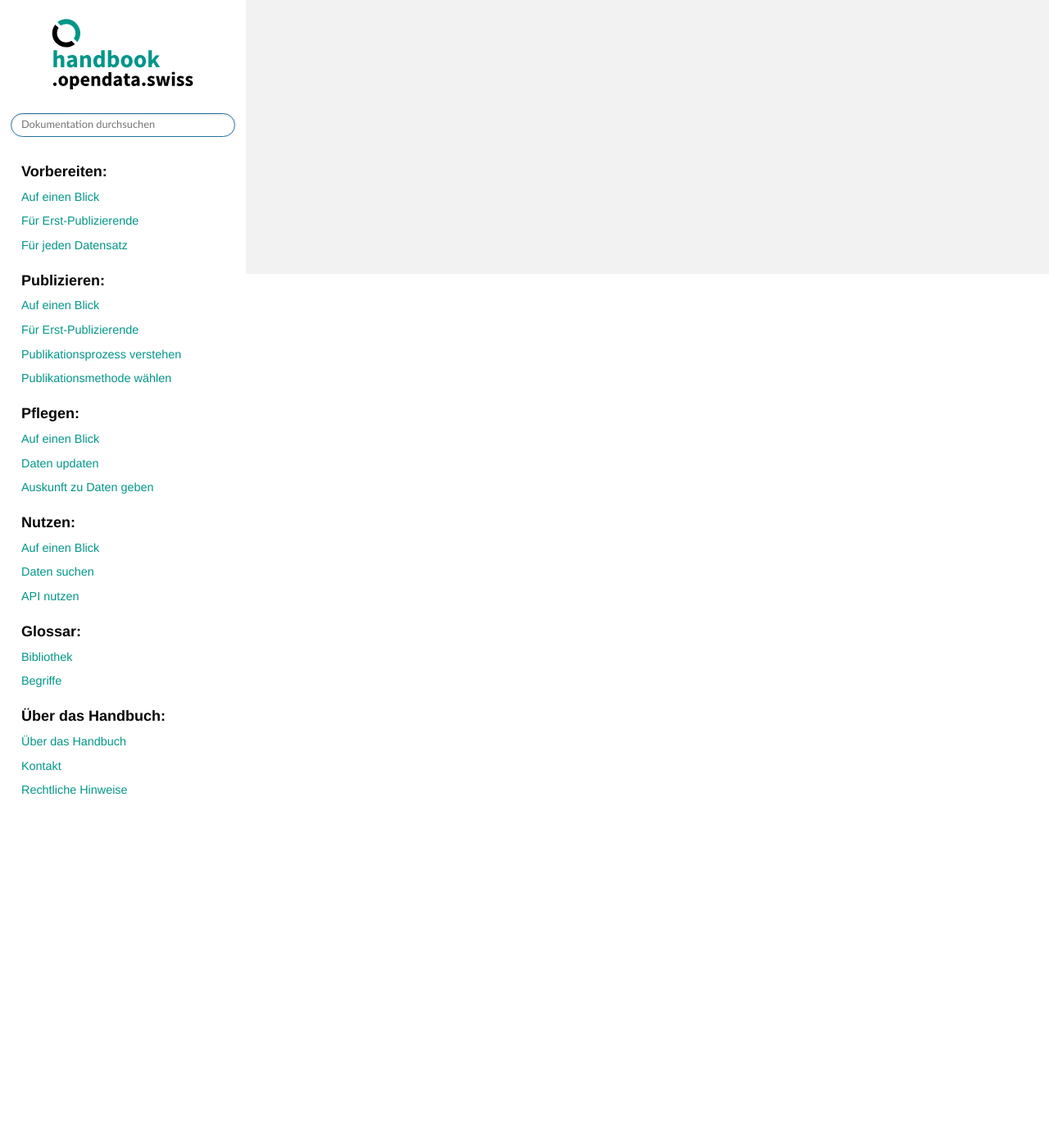
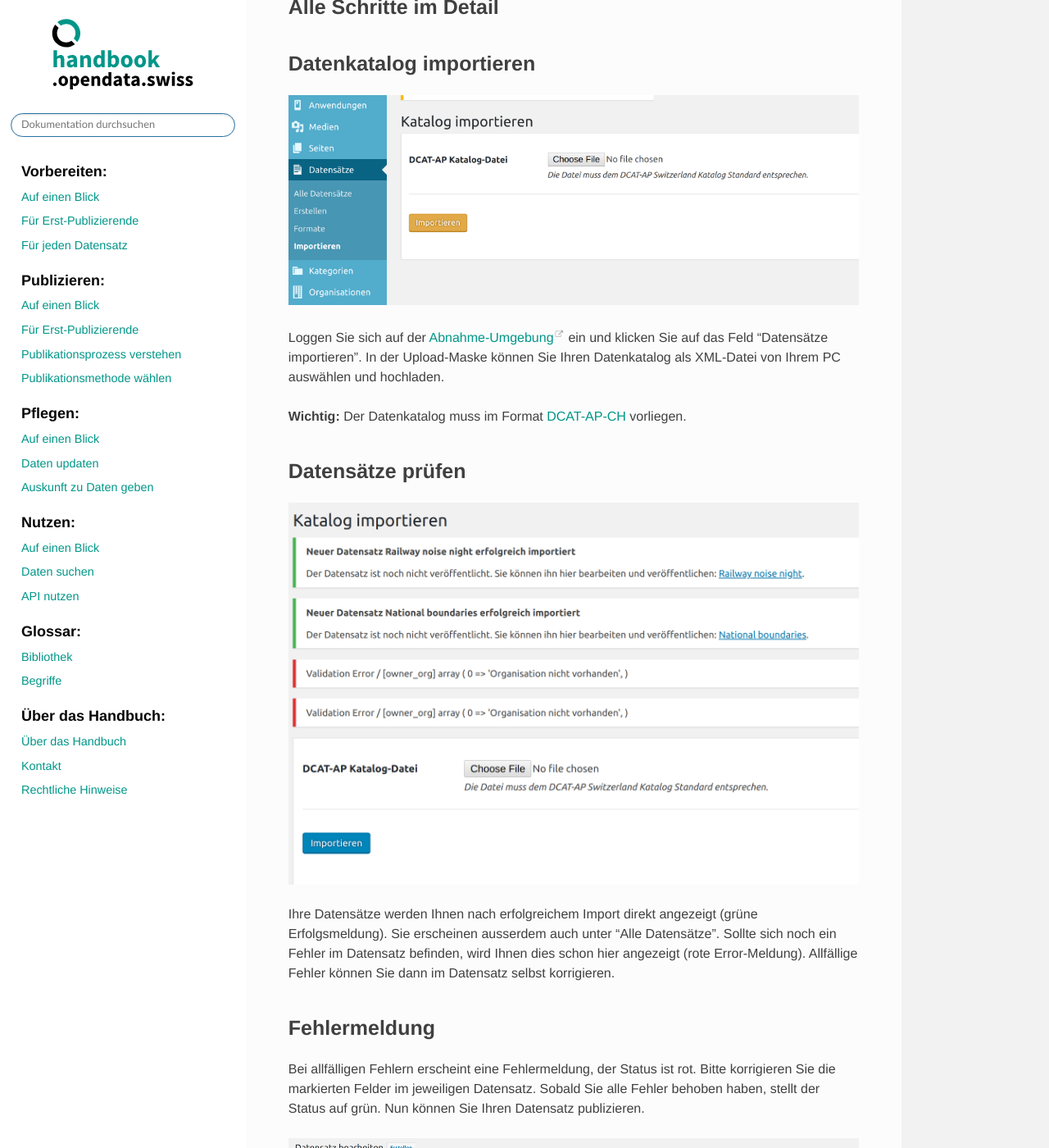
Before and after one commit to opendata-swiss/ogdch-handbook, a Sphinx documentation site: the page built from source/content/publizieren/publikationsvarianten/metadaten-via-xml-hochladen.rst, in a window 1280 px wide and 1400 px high, scrolled down 1066 px. Shown: the whole window at 82% size. Built offline with Sphinx 7.4.7 and the Read the Docs theme 2.0.0, drawn with Linux system fonts in a browser that asks for light colours; cross-references to code outside the pages are shown as plain code; some of the changed text lies outside the part shown.

```diff
--- a/source/content/publizieren/publikationsvarianten/metadaten-via-xml-hochladen.rst
+++ b/source/content/publizieren/publikationsvarianten/metadaten-via-xml-hochladen.rst
@@ -11,3 +11,113 @@ Metadaten als XML importieren
 
 Wie importiere ich meine Metadaten als XML-Datei?
 =================================================
+
+.. container:: Intro
+
+    Wenn Sie mehr als 10 Datensätze importieren möchten, die regelmässig
+    aktualisiert werden müssen, bietet sich der Import als XML-Datei an.
+    Wir zeigen Ihnen hier Schritt für Schritt, wie das funktioniert.
+
+Die Schritte auf einen Blick
+--------------------------------------------
+
+- :ref:`Datenkatalog importieren <xml_datenkatalog_hochladen>`
+- :ref:`Datensätze prüfen und freischalten <xml_datensaetze_pruefen>`
+- :ref:`Schlagworte kontrollieren <xml_schlagworte_pruefen>`
+- :ref:`Ergebnis im Frontend ansehen <xml_datensaetze_ansehen>`
+
+.. figure:: ../../../_static/images/publizieren/xm-hochladen-frontend.png
+   :alt: xml hochladen
+
+.. container:: bildunterschrift
+
+   Beispielansicht eines publizierten Datensatzes
+
+Alle Schritte im Detail
+-----------------------
+
+.. _xml_datenkatalog_hochladen:
+
+Datenkatalog importieren
+------------------------
+
+.. figure:: ../../../_static/images/publizieren/xml-hochladen-upload.png
+   :alt: xml hochladen
+
+Loggen Sie sich auf der
+`Abnahme-Umgebung <http://ogdch-abnahme.clients.liip.ch/>`__ ein und klicken Sie auf das
+Feld “Datensätze importieren”. In der Upload-Maske können Sie Ihren
+Datenkatalog als XML-Datei von Ihrem PC auswählen und hochladen.
+
+**Wichtig:** Der Datenkatalog muss im Format
+:doc:`DCAT-AP-CH <../../glossar/standards/dcat-mapping>` vorliegen.
+
+
+.. _xml_datensaetze_pruefen:
+
+Datensätze prüfen
+------------------
+
+.. figure:: ../../../_static/images/publizieren/xml-hochladen-fehler-nach-import.png
+   :alt: xml hochladen
+
+Ihre Datensätze werden Ihnen nach erfolgreichem Import direkt
+angezeigt (grüne Erfolgsmeldung). Sie erscheinen ausserdem auch
+unter “Alle Datensätze”. Sollte sich noch ein Fehler im Datensatz befinden,
+wird Ihnen dies schon hier angezeigt (rote Error-Meldung). Allfällige Fehler
+können Sie dann im Datensatz selbst korrigieren.
+
+Fehlermeldung
+-------------
+
+Bei allfälligen Fehlern erscheint eine Fehlermeldung, der Status ist rot.
+Bitte korrigieren Sie die markierten Felder im jeweiligen Datensatz. Sobald Sie
+alle Fehler behoben haben, stellt der Status auf grün. Nun können Sie Ihren
+Datensatz publizieren.
+
+.. figure:: ../../../_static/images/publizieren/xml-hochladen-dataset-nok.png
+   :alt: xml hochladen
+
+.. figure:: ../../../_static/images/publizieren/xml-hochladen-dataset-ok.png
+   :alt: xml hochladen
+
+.. _xml_schlagworte_pruefen:
+
+Schlagworte kontrollieren
+-------------------------
+
+Beim Import werden automatisch Schlagwörter für Ihren Datensatz
+ausgewählt. Kontrollieren Sie diese und fügen bei Bedarf
+noch weitere Schlagwörter hinzu.
+
+.. figure:: ../../../_static/images/publizieren/xml-hochladen-schlagworte.png
+   :alt: xml hochladen
+   :width: 50%
+
+.. _xml_datensaetze_ansehen:
+
+Vorschau des Datensatz prüfen
+------------------------------
+
+.. figure:: ../../../_static/images/publizieren/xml-hochladen-dataset-preview.png
+   :alt: xml hochladen
+
+Nachdem Sie alle Fehler korrigiert und Schlagwörter überprüft haben, können
+Sie sich eine Vorschau Ihres Datensatzes anzeigen lassen. Dafür klicken Sie
+oben in der Menüleiste auf “Datensatz anzeigen”. Sieht alles so aus wie in
+unserer Beispielansicht, kann der Datensatz veröffentlicht werden.
+
+.. container:: support
+
+   Support
+
+Sie haben eine Frage zum Import Ihres Datensatzes als XML?
+Schreiben Sie uns :email-to-bfs:`Schreiben Sie uns <>`
+und wir helfen Ihnen gerne weiter.
+
+.. container:: materialien
+
+    Mehr zum Thema
+
+- :doc:`DCAT-AP-CH <../../glossar/standards/dcat-mapping>` – Beschreibung des
+  aktuell von opendata.swiss genutzte Datenstandards DCAT-AP-CH
```
Also changed, not shown: source/_static/images/publizieren/xm-hochladen-frontend.png (added), source/_static/images/publizieren/xml-hochladen-dataset-nok.png (added), source/_static/images/publizieren/xml-hochladen-dataset-ok.png (added), source/_static/images/publizieren/xml-hochladen-dataset-preview.png (added), source/_static/images/publizieren/xml-hochladen-fehler-nach-import.png (added), source/_static/images/publizieren/xml-hochladen-schlagworte.png (added), source/_static/images/publizieren/xml-hochladen-upload.png (added).
